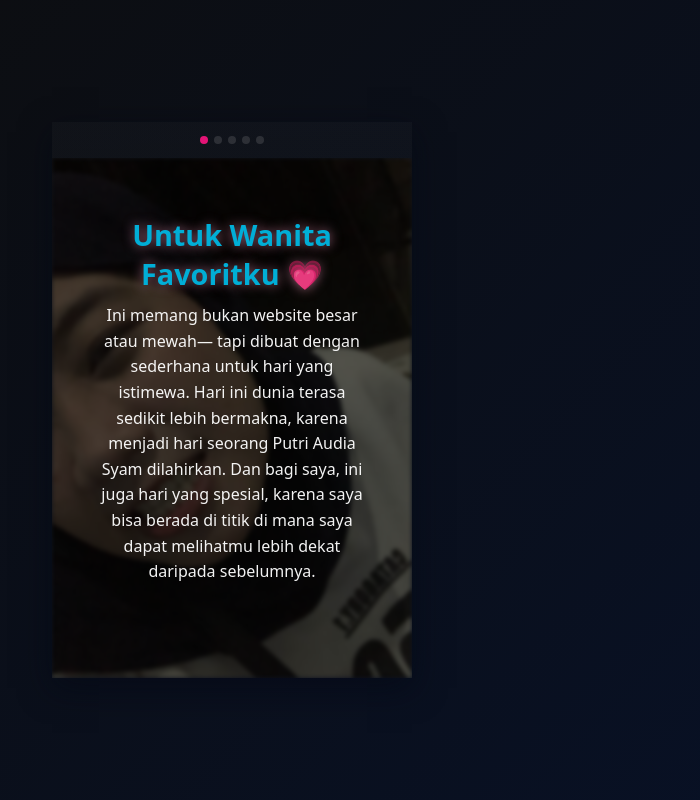
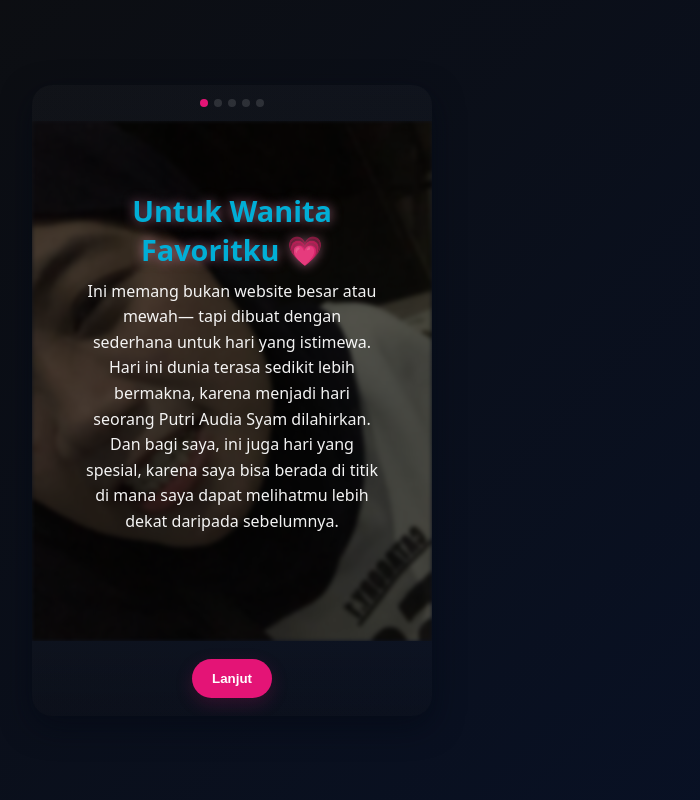
Before and after one commit to ikwalhidayat/mygirl, a plain HTML site: page index.html in a window 1280 px wide. Shown: the whole page, without its empty margins (408-1108 px from the left). Drawn offline with Linux system fonts and the light colour scheme.

Commit message:
Refactor index.html for styling and content updates

```diff
--- a/index.html
+++ b/index.html
@@ -15,6 +15,7 @@
       --text: #ffffff;
       --radius: 20px;
     }
+
     * {
       box-sizing: border-box
     }
@@ -35,13 +36,13 @@
       display: flex;
       align-items: center;
       justify-content: center;
-      padding: 0px
+      padding: 24px
     }
 
     .card {
       width: 360px;
       max-width: calc(100% - 48px);
-      border-radius: 0;
+      border-radius: var(--radius);
       background: linear-gradient(180deg, rgba(255, 255, 255, 0.02), rgba(255, 255, 255, 0.01));
       box-shadow: 0 10px 30px rgba(4, 8, 20, 0.6);
       overflow: hidden;
@@ -186,7 +187,11 @@
     }
 
     /* responsive tweaks */
-
+    @media (min-width:420px) {
+      .card {
+        width: 400px
+      }
+    }
 
     @media (max-height:600px) {
       .pages {
@@ -315,7 +320,7 @@
         <section class="page" id="page-5">
 
           <div class="content">
-            <h1 class="title-glow">For U 💗</h1>
+            <h1 class="title-glow">Untuk Kamu… Sayangku 💗</h1>
             <p class="fade-slow">Sayanggku kita mungkin baru mulai,
               tapi setiap momen bersamamu terasa begitu berarti.
 
@@ -338,13 +343,13 @@
             <button class="btn fade-slow delay" id="btn-finish">Selesai ❤️</button>
           </div>
         </section>
+
+      </div>
+
       <div class="controls">
         <button class="btn secondary" id="btn-prev">Kembali</button>
         <button class="btn" id="btn-next">Lanjut</button>
       </div>
-      </div>
-
-
 
     </div>
   </div>
```
